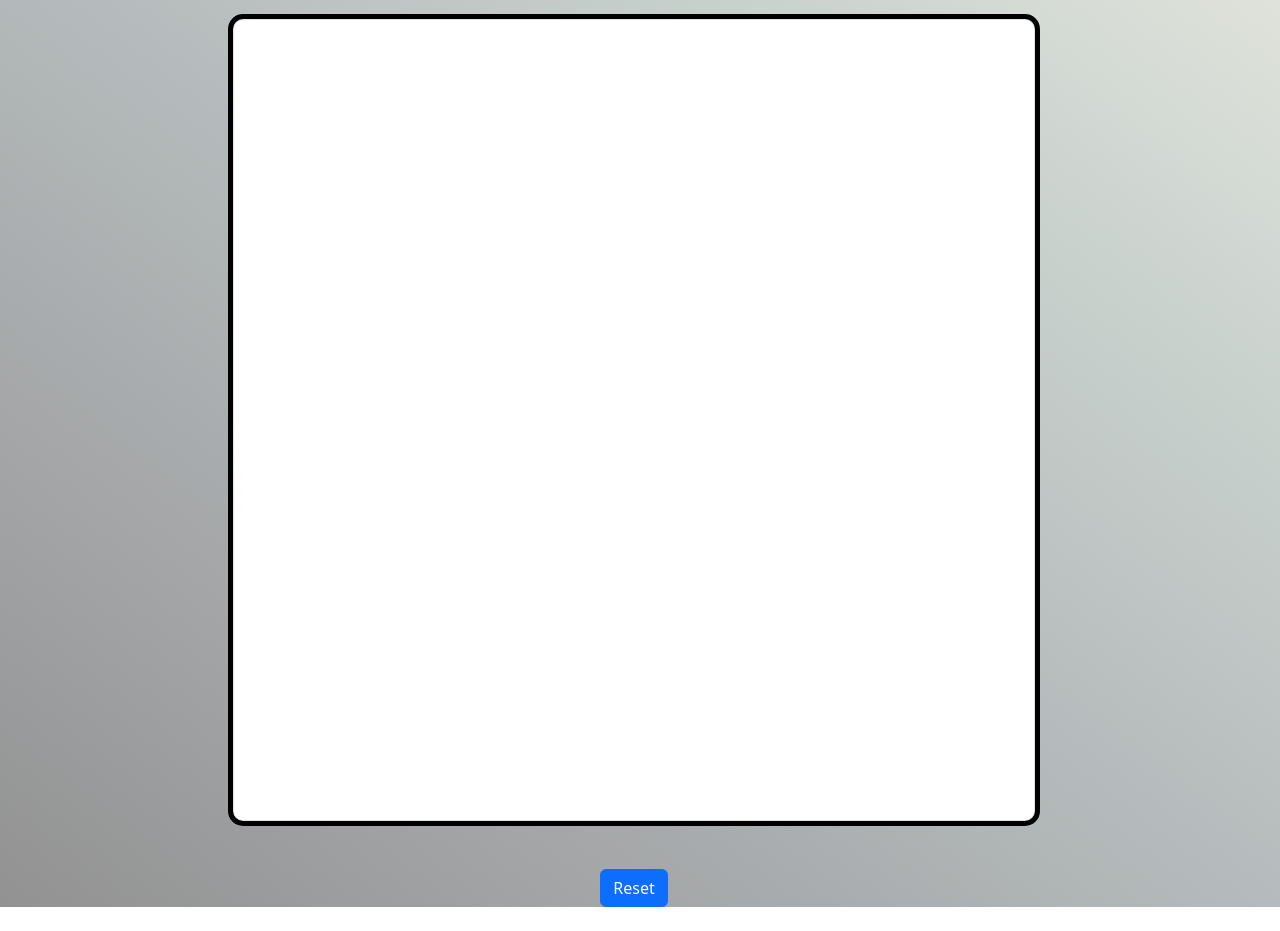
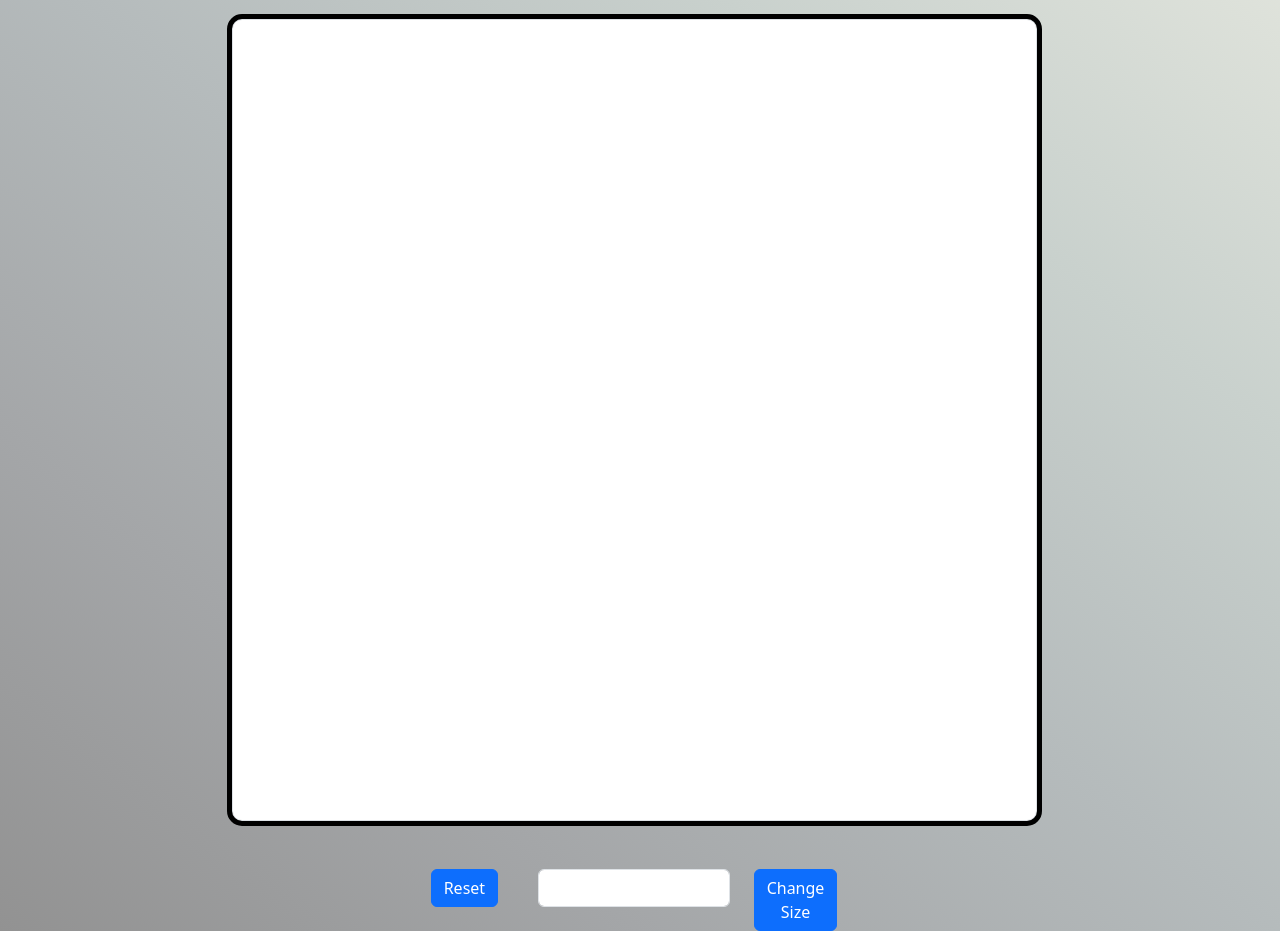
Before and after one commit to slimak55/odint-eas, a plain HTML site: page index.html in a window 1280 px wide. Shown: the part 69-1000 px from the top of the page. Before the commit the page ends 976 px from the top, so only its background shows below. Drawn offline with nearby package versions, Linux system fonts and the light colour scheme.

Commit message:
Size change Function and Controls Resize

```diff
--- a/app.css
+++ b/app.css
@@ -17,17 +17,13 @@ body{
     background-color: white;
     display: flex;
     flex-direction: column;
-    width: 802px;
-    height: 802px;
-    max-width: 802px;
-    max-height: 802px;
-    min-width: 802px;
-    min-height: 802px;
     padding: 0;
     margin: 0;
+    justify-content: center;
+    max-width: 805px;
+
 }
 .col-e{
-    display: flex;
     max-width: 50px;
     max-height: 50px;
     min-height: 50px;
@@ -40,6 +36,7 @@ body{
 .row-e{
     display: flex;
     flex-wrap: wrap;
+    justify-content: center;
 }
 .col {
     text-align: center !important;
--- a/app.js
+++ b/app.js
@@ -1,5 +1,19 @@
 const reset = document.querySelector('#reset');
 let gridSize = 16
+
+const sChange = document.querySelector('.change-size');
+
+function sizeChange(){
+    const size = document.querySelector('.size').value;
+    if(size > 16){
+        alert('Size cannot be larger than 16');
+    }
+    else{
+        gridSize = size;
+        resetGrid();
+    }
+}
+
 function createGrid(){
     const parent = document.querySelector('.box');
 
@@ -32,3 +46,4 @@ function resetGrid(){
 
 
 reset.addEventListener('click', resetGrid);
+sChange.addEventListener('click', sizeChange);
--- a/index.html
+++ b/index.html
@@ -21,8 +21,14 @@
                 </div>
             </div>
         </div>
-        <div class="row d-flex justify-content-center mt-5">
-            <div class="col"><button id="reset" class="btn btn-primary">Reset</button></div>
+        <div class="row mt-5 d-flex  justify-content-center">
+            <div class="col-4"></div>
+            <div class="col-md-1 mx-auto"><button id="reset" class="btn btn-primary text-center">Reset</button></div>
+            <div class="col-md-2 mx-auto">
+                <input type="text" class="form-control size">
+            </div>
+            <div class="col-md-1 mx-auto d-flex"><button class="change-size btn btn-primary">Change Size</button></div>
+            <div class="col-4"></div>
         </div>
     </div>
 </body>
```
